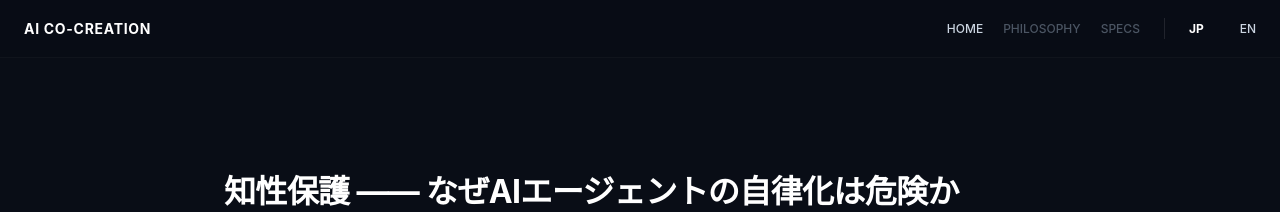
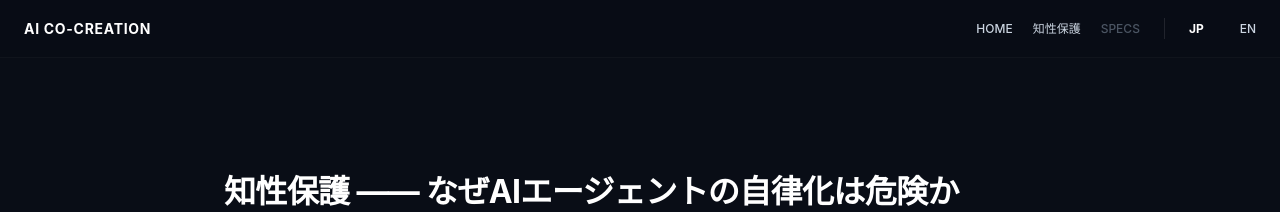
Before and after one commit to AtsutaEito/ai-co-creation, a Jekyll site: the page built from intelligence-protection.md, in a window 1280 px wide. Shown: the top 212 px of the page. Built offline with Jekyll 4.4.1, drawn with Linux system fonts in a browser that asks for light colours.

Commit message:
Update default.html

```diff
--- a/_layouts/default.html
+++ b/_layouts/default.html
@@ -174,12 +174,16 @@
 </head>
 <body>
 
-  <!-- ナビゲーションバー（JP/EN切り替え機能内包） [cite: 1.2.2] -->
+<!-- ナビゲーションバー（JP/EN切り替え機能内包） [cite: 1.2.2] -->
   <nav class="pe-nav">
     <div style="font-weight: bold; color: var(--text-bright); font-size: 14px; letter-spacing: 0.05em;">AI CO-CREATION</div>
     <div class="pe-nav-links">
       <a href="{{ '/' | relative_url }}">HOME</a>
-      <a href="#" style="color: #4b5563 !important; cursor: not-allowed;">PHILOSOPHY</a>
+      {% if page.lang == "en" %}
+        <a href="#" style="color: #4b5563 !important; cursor: not-allowed;">PHILOSOPHY</a>
+      {% else %}
+        <a href="{{ '/intelligence-protection' | relative_url }}">知性保護</a>
+      {% endif %}
       <a href="#" style="color: #4b5563 !important; cursor: not-allowed;">SPECS</a>
 
       <!-- シームレス多言語スイッチ [cite: 1.2.2] -->
```
